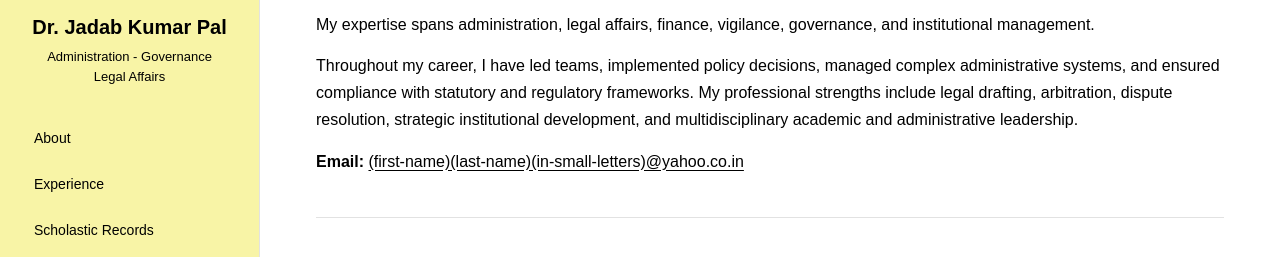
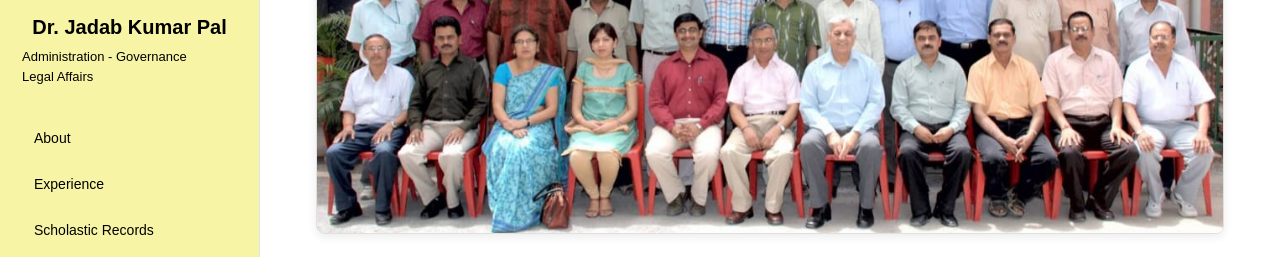
Before and after one commit to jadab123/jadab123.github.io, a plain HTML site: page index.html in a window 1280 px wide. Shown: the part 160-417 px from the top of the page. Drawn offline with Linux system fonts and the light colour scheme.

Commit message:
Experience

```diff
--- a/index.html
+++ b/index.html
@@ -36,6 +36,14 @@
   </aside>
 
   <main class="content">
+
+    <!-- Professional Training Photograph -->
+    <div class="training-photo">
+        <img
+            src="images/administrative-vigilance-training-2010.jpeg"
+            alt="Participants in the Training Programme in Administrative Vigilance – 2, held from 12 to 23 April 2010."
+        >
+    </div>
 
     <!-- About -->
     <section id="about">
@@ -574,9 +582,9 @@
     <!-- References -->
     <section id="references">
       <h2>References</h2>
-      <p>1. Prof. H R Tewari, Ex-Dean & HoD, Dept of HSS, IIT Kharagpur, Email:tewarihareram@gmail.com, Contact No. +91-8250166605</p>
-      <p>2. Brig. J. N. Pandey (Retd.), Ex-Chief Executive (A&F), Indian Statistical Institute, Kolkata, Email:calljnpandey@gmail.com, Contact No. +91-9545561987</p>
-      <p>3. Shri Amitava Mukherjee, Deputy Chief Executive (Finance), Indian Statistical Institute, Kolkata, Email:amukherjee@gmail.com, Contact No. +91-9830010647</p>
+      <p>1. Prof. H R Tewari (Retd.), Ex-Dean & HoD, Dept of HSS, IIT Kharagpur,WB, Pin Code-721302, Email:tewarihareram@gmail.com</p>
+      <p>2. Brig. J. N. Pandey (Retd.), Ex-Chief Executive (A&F), Indian Statistical Institute, Kolkata-700108, Email:calljnpandey@gmail.com</p>
+      <p>3. Shri Amitava Mukherjee, Deputy Chief Executive (Finance), Indian Statistical Institute, Kolkata-700108, Email:amukherjee@isical.ac.in</p>
     </section>
 
     <!-- RTI Documents -->
--- a/styles.css
+++ b/styles.css
@@ -55,6 +55,22 @@ body {
     display: block;
     margin: 0 auto 16px;
     border: 1px solid #330036;
+}
+
+.training-photo {
+    width: 100%;
+    margin: 0 0 30px 0;
+}
+
+.training-photo img {
+    display: block;
+    width: 100%;
+    max-width: 100%;
+    height: auto;
+    object-fit: contain;
+    border: 1px solid #e0e0e0;
+    border-radius: 8px;
+    box-shadow: 0 3px 10px rgba(0, 0, 0, 0.08);
 }
 
 .profile h2 {
@@ -143,6 +159,7 @@ h3 {
 p {
     color: #000000;
     margin-bottom: 14px;
+    text-align: justify;
 }
 
 .eyebrow {
```
Also changed, not shown: images/administrative-vigilance-training-2010.jpeg (added), 1 other file.
